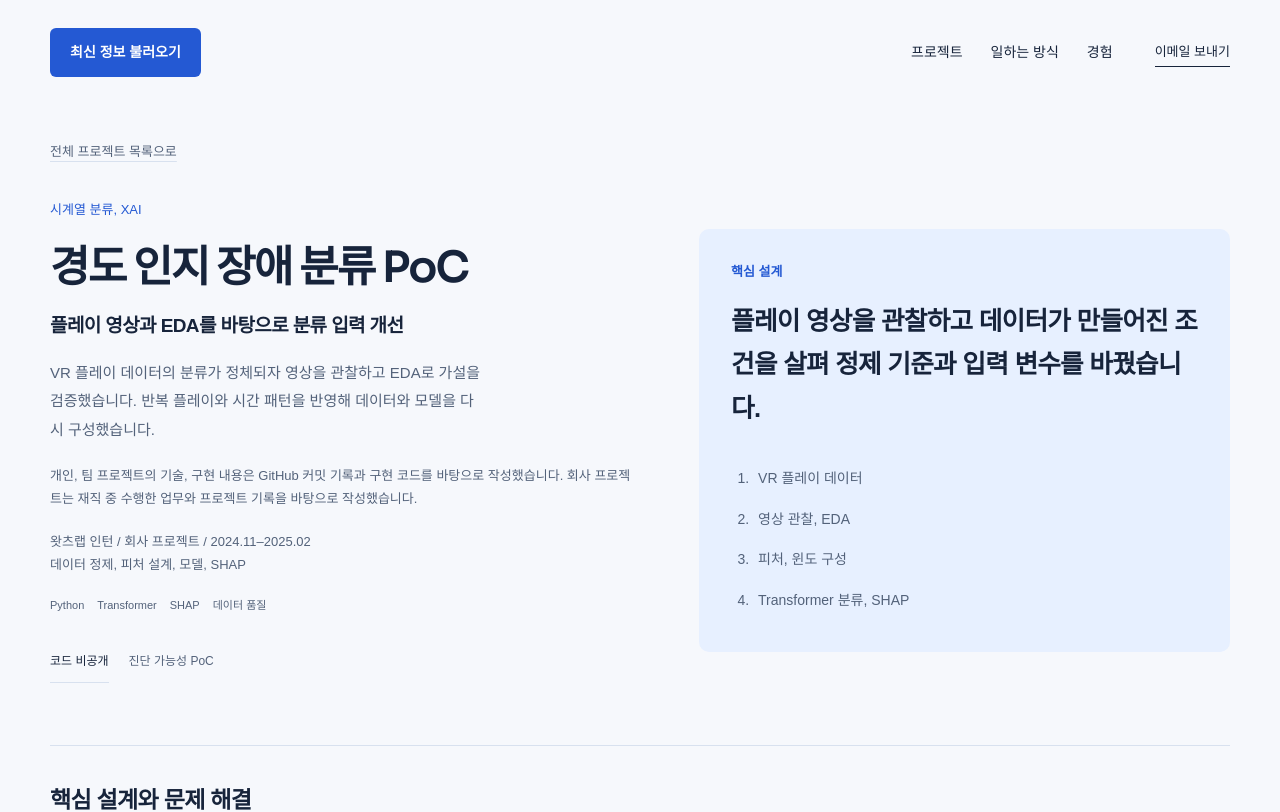
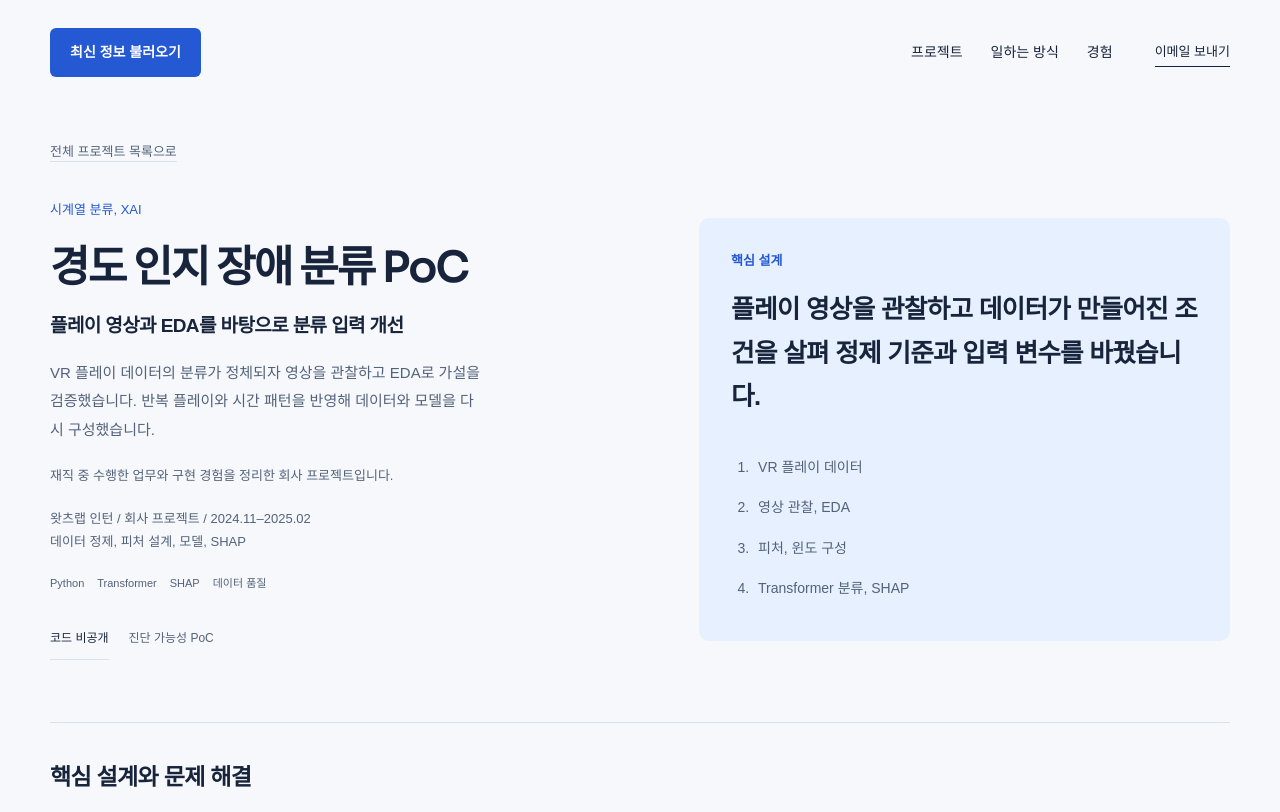
Before and after one commit to kingrangE/portfolio, a Next.js app in the folder sites/kilwon-portfolio/: page /projects/cognitive-screening/ in a window 1280 px wide. Shown: the top 812 px of the page. Built offline with nearby package versions, Linux system fonts and the light colour scheme; a web font is replaced by a local one.

Commit message:
Remove commit references from company project descriptions

```diff
--- a/sites/kilwon-portfolio/app/projects/[slug]/page.jsx
+++ b/sites/kilwon-portfolio/app/projects/[slug]/page.jsx
@@ -31,7 +31,7 @@ export default async function ProjectPage({ params }) {
           <h1>{project.name}</h1>
           <p className="detail-subtitle">{project.subtitle}</p>
           <p className="detail-summary">{project.summary}</p>
-          <p className="detail-context">{projectEvidenceNotice}</p>
+          <p className="detail-context">{project.group === '수상' ? projectEvidenceNotice : '재직 중 수행한 업무와 구현 경험을 정리한 회사 프로젝트입니다.'}</p>
           <p className="detail-context">{project.organization} / {project.period}<br />{project.role}</p>
           <div className="tag-row">{project.tags.map(tag => <span key={tag}>{tag}</span>)}</div>
           <div className="detail-links">
--- a/sites/kilwon-portfolio/content/projects.mjs
+++ b/sites/kilwon-portfolio/content/projects.mjs
@@ -1,4 +1,4 @@
-export const projectEvidenceNotice = '개인, 팀 프로젝트의 기술, 구현 내용은 GitHub 커밋 기록과 구현 코드를 바탕으로 작성했습니다. 회사 프로젝트는 재직 중 수행한 업무와 프로젝트 기록을 바탕으로 작성했습니다.';
+export const projectEvidenceNotice = '개인 / 팀 프로젝트의 기술과 구현 내용은 GitHub 커밋 기록과 구현 코드를 바탕으로 작성했습니다. 회사 프로젝트는 재직 중 수행한 업무와 구현 경험을 정리했습니다.';
 
 export const projects = [
   {
@@ -521,11 +521,11 @@ export const projects = [
         "task": "예측 기능의 유지 범위를 결과와 운영 부담에 맞춰 정했습니다.",
         "actionTitle": "백테스트에서 확인한 효용으로 유지 대상 선택",
         "action": [
-          "프로젝트 변경 기록에서는 자체 백테스트의 낮은 효용을 이유로 TFT와 챔피언 자동 재학습을 제거했습니다. 기본 모델 다섯 종류와 자동 선택, 앙상블 방식을 남겼습니다.",
+          "자체 백테스트에서 확인한 낮은 효용을 이유로 TFT와 챔피언 자동 재학습을 제거했습니다. 기본 모델 다섯 종류와 자동 선택, 앙상블 방식을 남겼습니다.",
           "모델 종류를 늘리는 대신 사용자가 품목과 검증 결과를 비교하고 예측 조건을 조정하는 흐름을 유지했습니다."
         ],
         "result": "프로젝트가 관리할 모델과 자동 실행 범위를 줄이고, 기본 모델의 분석과 평가 기능에 집중하도록 정리했습니다.",
-        "note": "회사 프로젝트 기록의 커밋 3e243f7에 남은 판단입니다. 원본 백테스트 결과 파일은 확보되지 않아 모델별 우열이나 성능 개선율은 제시하지 않습니다."
+        "note": "원본 백테스트 결과 파일은 확보되지 않아 모델별 우열이나 성능 개선율은 제시하지 않습니다."
       }
     ],
     "featured": true
```
